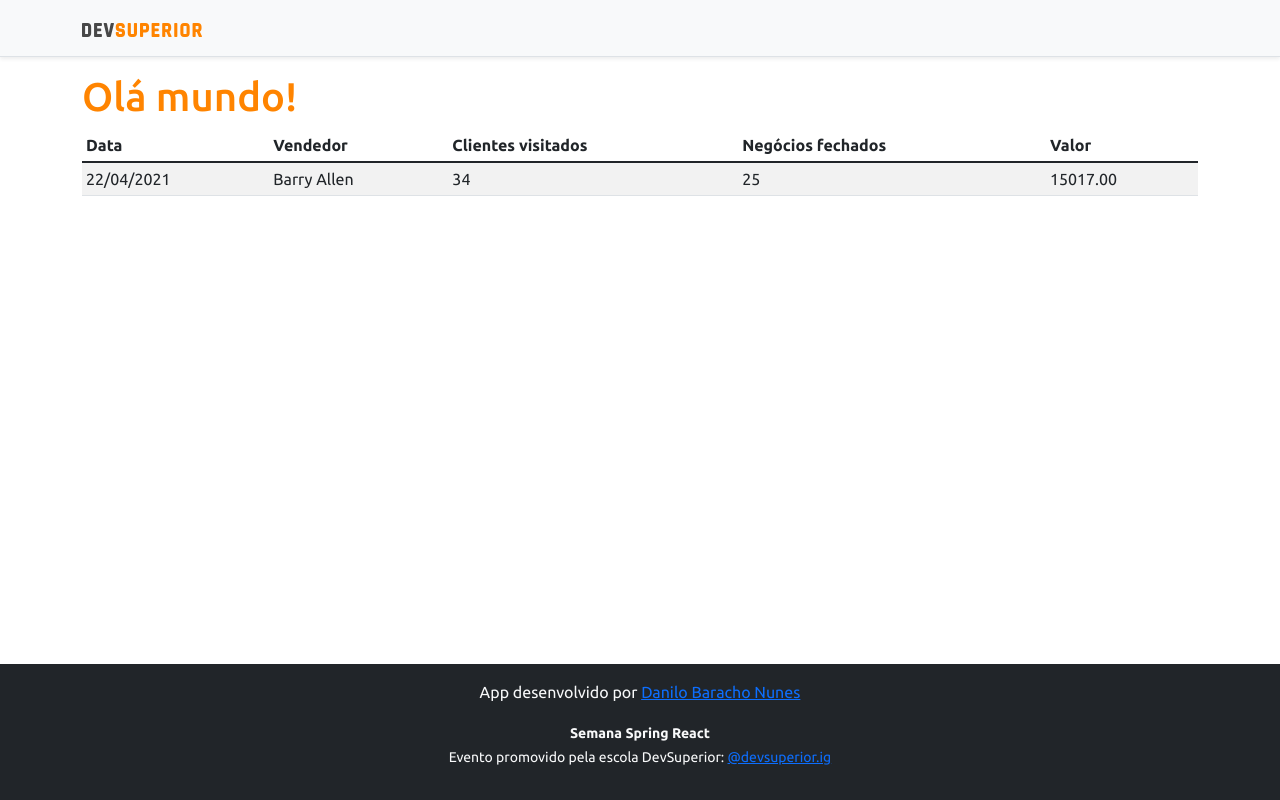
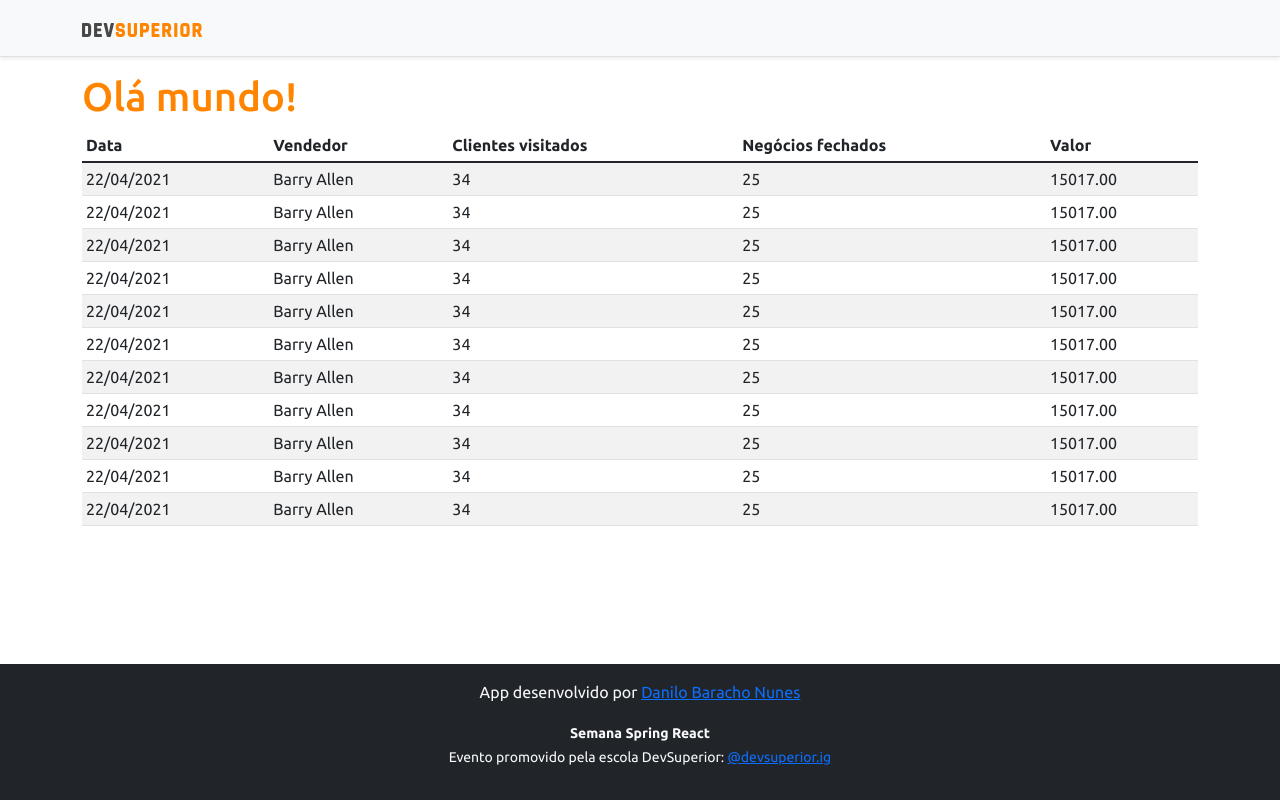
Before and after one commit to DaniloBaracho/projeto-sds3, a React (Create React App) app in the folder frontend/: page / in a window 1280 px wide. Built offline with nearby package versions, Linux system fonts and the light colour scheme.

Commit message:
Basic static components

```diff
--- a/frontend/src/components/DataTable/index.tsx
+++ b/frontend/src/components/DataTable/index.tsx
@@ -22,6 +22,76 @@
                         <td>25</td>
                         <td>15017.00</td>
                     </tr>
+                    <tr>
+                        <td>22/04/2021</td>
+                        <td>Barry Allen</td>
+                        <td>34</td>
+                        <td>25</td>
+                        <td>15017.00</td>
+                    </tr>
+                    <tr>
+                        <td>22/04/2021</td>
+                        <td>Barry Allen</td>
+                        <td>34</td>
+                        <td>25</td>
+                        <td>15017.00</td>
+                    </tr>
+                    <tr>
+                        <td>22/04/2021</td>
+                        <td>Barry Allen</td>
+                        <td>34</td>
+                        <td>25</td>
+                        <td>15017.00</td>
+                    </tr>
+                    <tr>
+                        <td>22/04/2021</td>
+                        <td>Barry Allen</td>
+                        <td>34</td>
+                        <td>25</td>
+                        <td>15017.00</td>
+                    </tr>
+                    <tr>
+                        <td>22/04/2021</td>
+                        <td>Barry Allen</td>
+                        <td>34</td>
+                        <td>25</td>
+                        <td>15017.00</td>
+                    </tr>
+                    <tr>
+                        <td>22/04/2021</td>
+                        <td>Barry Allen</td>
+                        <td>34</td>
+                        <td>25</td>
+                        <td>15017.00</td>
+                    </tr>
+                    <tr>
+                        <td>22/04/2021</td>
+                        <td>Barry Allen</td>
+                        <td>34</td>
+                        <td>25</td>
+                        <td>15017.00</td>
+                    </tr>
+                    <tr>
+                        <td>22/04/2021</td>
+                        <td>Barry Allen</td>
+                        <td>34</td>
+                        <td>25</td>
+                        <td>15017.00</td>
+                    </tr>
+                    <tr>
+                        <td>22/04/2021</td>
+                        <td>Barry Allen</td>
+                        <td>34</td>
+                        <td>25</td>
+                        <td>15017.00</td>
+                    </tr>
+                    <tr>
+                        <td>22/04/2021</td>
+                        <td>Barry Allen</td>
+                        <td>34</td>
+                        <td>25</td>
+                        <td>15017.00</td>
+                    </tr>
                 </tbody>
             </table>
         </div>
```
